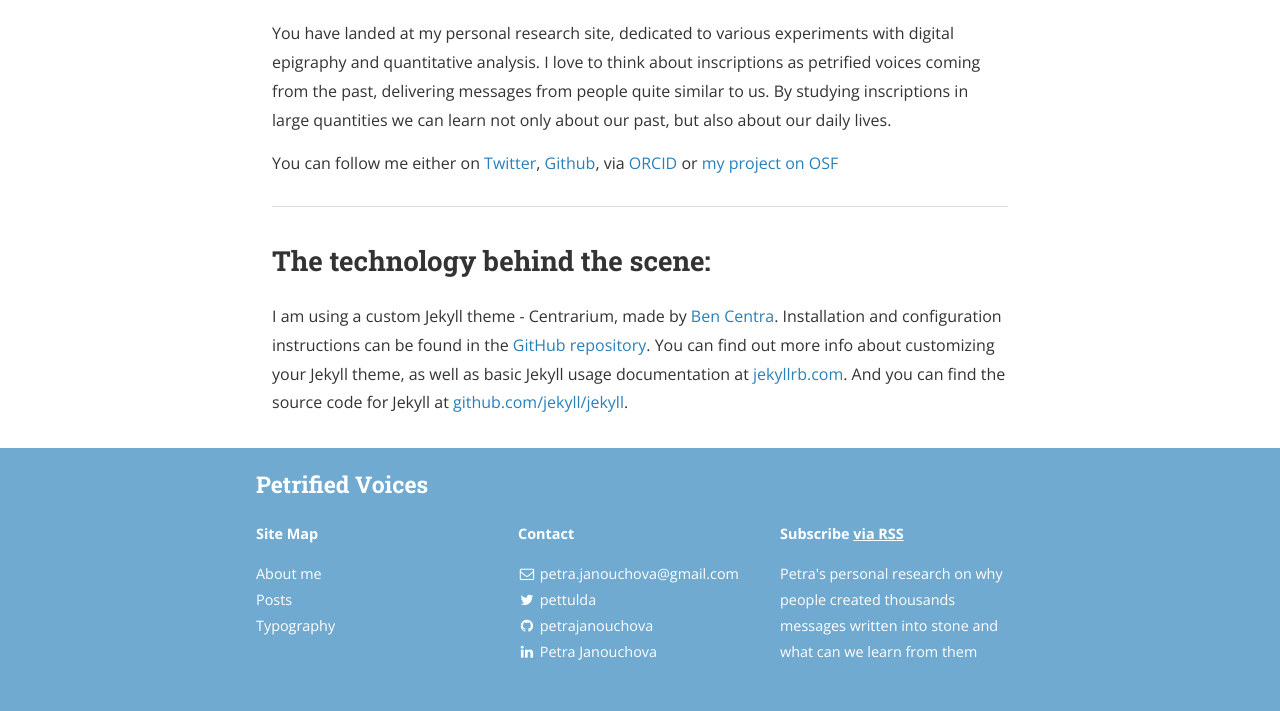
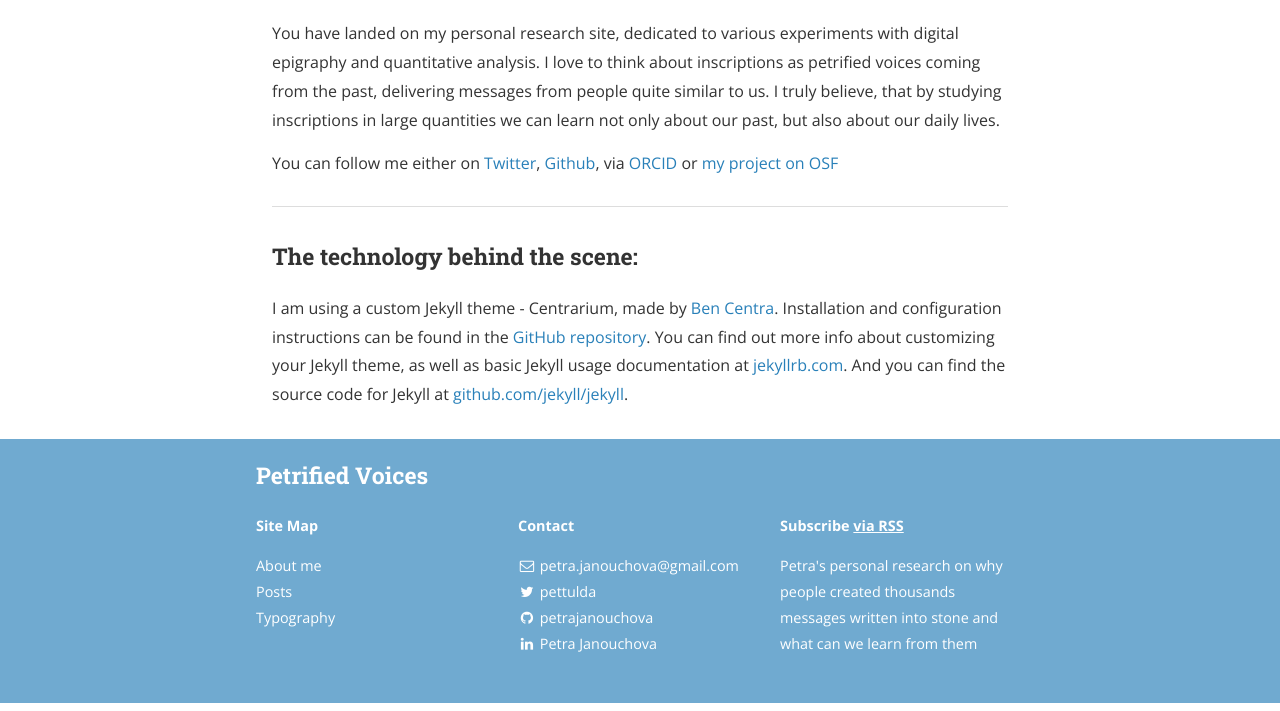
Before and after one commit to petrifiedvoices/petrifiedvoices.github.io, a Jekyll site: the page built from about.md, in a window 1280 px wide. Shown: the part 501-1212 px from the top of the page. Built offline with Jekyll 4.4.1, drawn with Linux system fonts in a browser that asks for light colours; nearby versions of some CDN libraries.

Commit message:
about me

```diff
--- a/about.md
+++ b/about.md
@@ -8,12 +8,13 @@
 
 Hello, world!
 
-You have landed at my personal research site, dedicated to various experiments with digital epigraphy and quantitative analysis. I love to think about inscriptions as petrified voices coming from the past, delivering messages from people quite similar to us. By studying inscriptions in large quantities we can learn not only about our past, but also about our daily lives.
+You have landed on my personal research site, dedicated to various experiments with digital epigraphy and quantitative analysis. I love to think about inscriptions as petrified voices coming from the past, delivering messages from people quite similar to us. I truly believe, that by studying inscriptions in large quantities we can learn not only about our past, but also about our daily lives.
 
 You can follow me either on [Twitter](https://twitter.com/pettulda), [Github](https://github.com/petrajanouchova), via [ORCID](https://orcid.org/0000-0002-6349-0540) or [my project on OSF](https://osf.io/fjnw5/)
 
 ---
-## The technology behind the scene:
+
+### The technology behind the scene:
 
 I am using a custom Jekyll theme - Centrarium, made by [Ben Centra](https://github.com/bencentra). Installation and configuration instructions can be found in the [GitHub repository](https://github.com/bencentra/centrarium).
 You can find out more info about customizing your Jekyll theme, as well as basic Jekyll usage documentation at [jekyllrb.com](http://jekyllrb.com/). And you can find the source code for Jekyll at [github.com/jekyll/jekyll](https://github.com/jekyll/jekyll).
```
